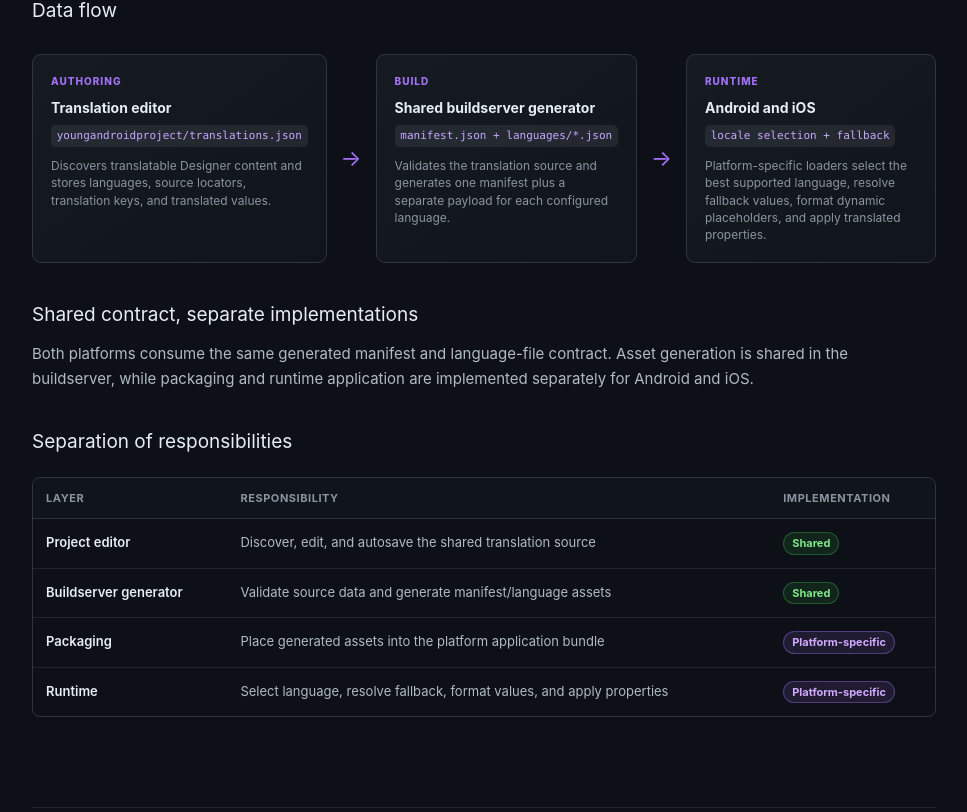
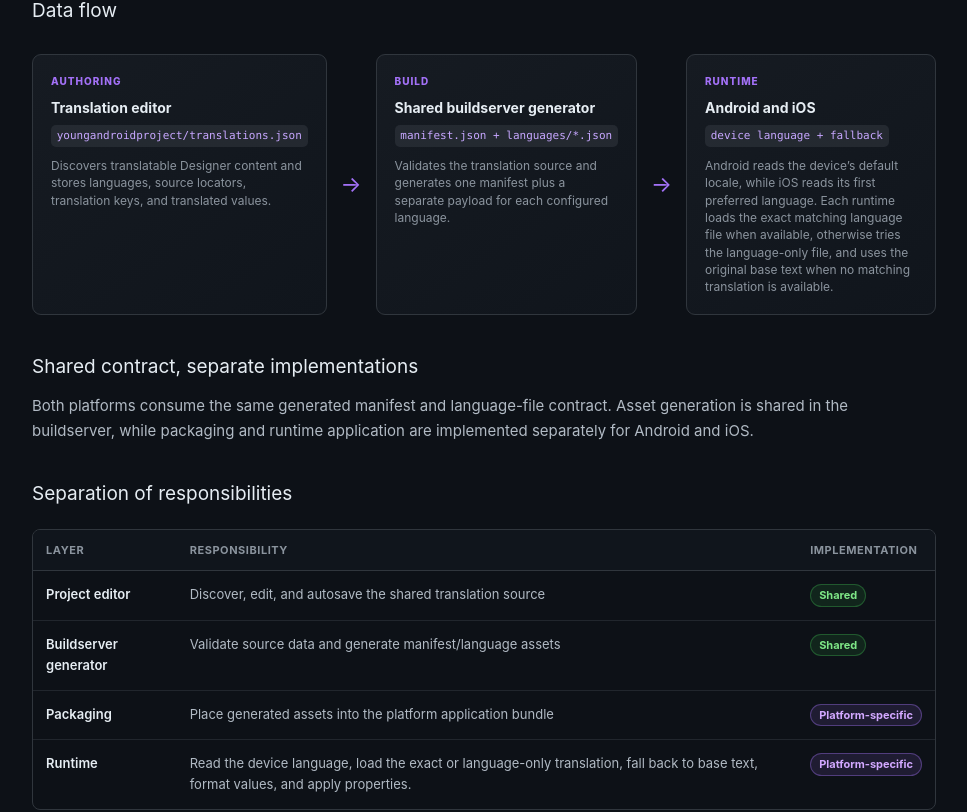
Before and after one commit to Akashgite1/appinventor-sources-i18, a React (Vite) app: page / in a window 1280 px wide. Shown: the part 5017-5829 px from the top of the page, without its empty margins (288-1255 px from the left). Built offline with nearby package versions, Linux system fonts and the light colour scheme.

Commit message:
Update Architecture section with device language fallback details and updated runtime responsibility

```diff
--- a/src/components/sections/ArchitectureSection.tsx
+++ b/src/components/sections/ArchitectureSection.tsx
@@ -41,10 +41,11 @@ export function ArchitectureSection() {
         <div>
           <small>Runtime</small>
           <strong>Android and iOS</strong>
-          <code>locale selection + fallback</code>
+          <code>device language + fallback</code>
           <p>
-            Platform-specific loaders select the best supported language, resolve fallback values,
-            format dynamic placeholders, and apply translated properties.
+            Android reads the device’s default locale, while iOS reads its first preferred language.
+            Each runtime loads the exact matching language file when available, otherwise tries the
+            language-only file, and uses the original base text when no matching translation is available.
           </p>
         </div>
       </div>
@@ -90,7 +91,9 @@ export function ArchitectureSection() {
             </tr>
             <tr>
               <td>Runtime</td>
-              <td>Select language, resolve fallback, format values, and apply properties</td>
+              <td>
+                Read the device language, load the exact or language-only translation, fall back to base text, format values, and apply properties.
+              </td>
               <td>
                 <Status tone="purple">Platform-specific</Status>
               </td>
```
